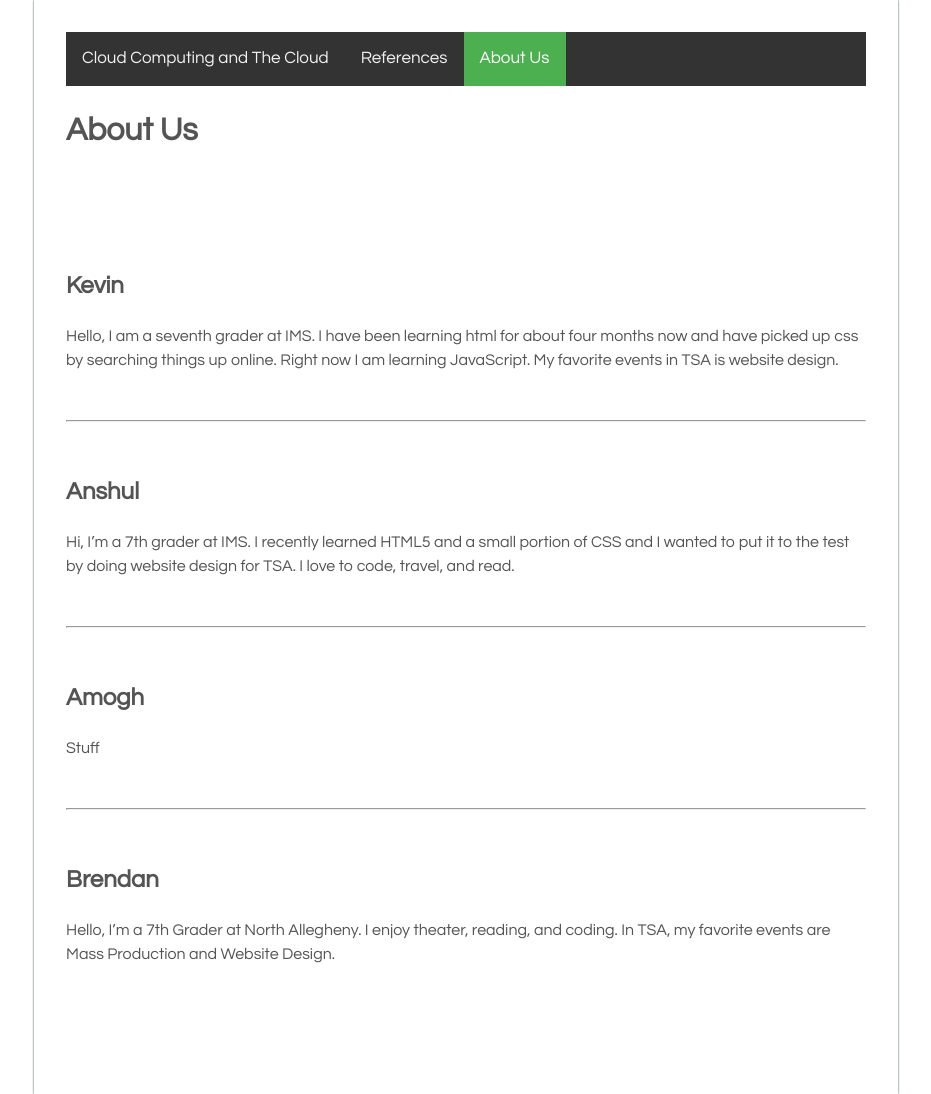
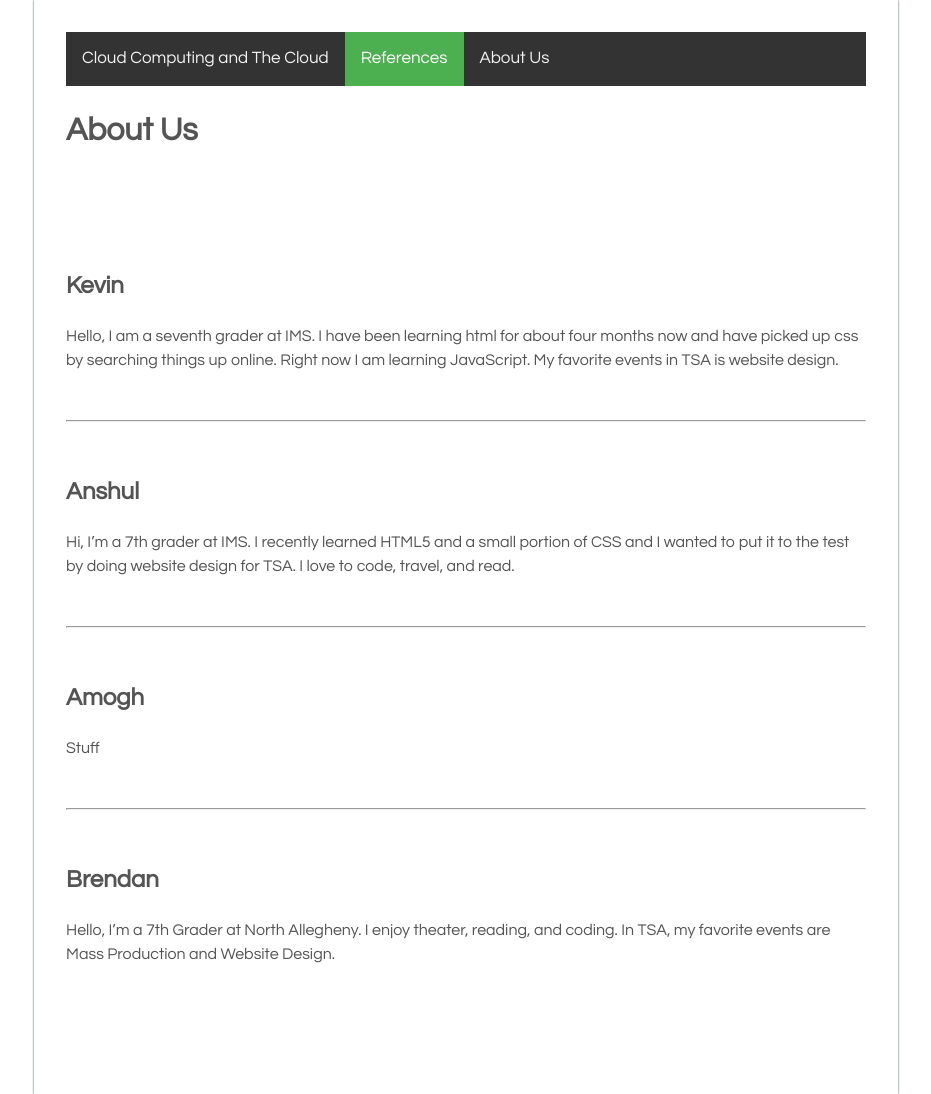
Before and after one commit to cloudco-tech/aboutus, a plain HTML site: page index.html in a window 1280 px wide. Shown: the whole page, without its empty margins (174-1105 px from the left). Drawn offline with Linux system fonts and the light colour scheme.

Commit message:
Update index.html

```diff
--- a/index.html
+++ b/index.html
@@ -5,10 +5,10 @@
       <link rel="stylesheet" type="text/css" href="index.css">
     </head>
     <body>
-      <div class="topnav" id="myTopnav">
+        <div class="topnav" id="myTopnav">
   <a href="https://cloudco-tech.github.io/cloudcomputingandcloud/">Cloud Computing and The Cloud</a>
-  <a href="https://cloudco-tech.github.io/references/">References</a>
-  <a class="active" href="#aboutus">About Us</a>
+  <a class="active" href="https://cloudco-tech.github.io/references/">References</a>
+  <a href="https://cloudco-tech.github.io/aboutus/">About Us</a>
 </div>
       <h1>About Us</h1>
       <br>
```
